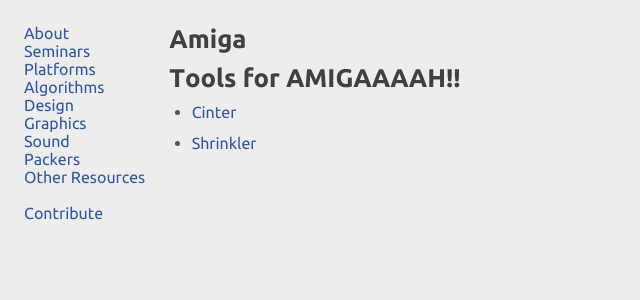
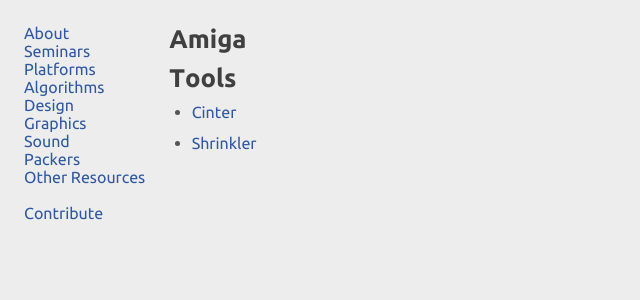
Before and after one commit to in4k/in4k.github.io, a Jekyll site: the page built from wiki/amiga.markdown, in a window 1280 px wide. Shown: the top 300 px of the page, without its empty margins (0-640 px from the left). Built offline with Jekyll 4.4.1, drawn with Linux system fonts in a browser that asks for light colours.

Commit message:
Update amiga.markdown

```diff
--- a/wiki/amiga.markdown
+++ b/wiki/amiga.markdown
@@ -3,7 +3,7 @@ title: "Amiga"
 layout: "wiki-page"
 ---
 
-# Tools for AMIGAAAAH!!
+# Tools
 
 * [Cinter](https://github.com/askeksa/Cinter)
 * [Shrinkler](https://github.com/askeksa/Shrinkler)
```
